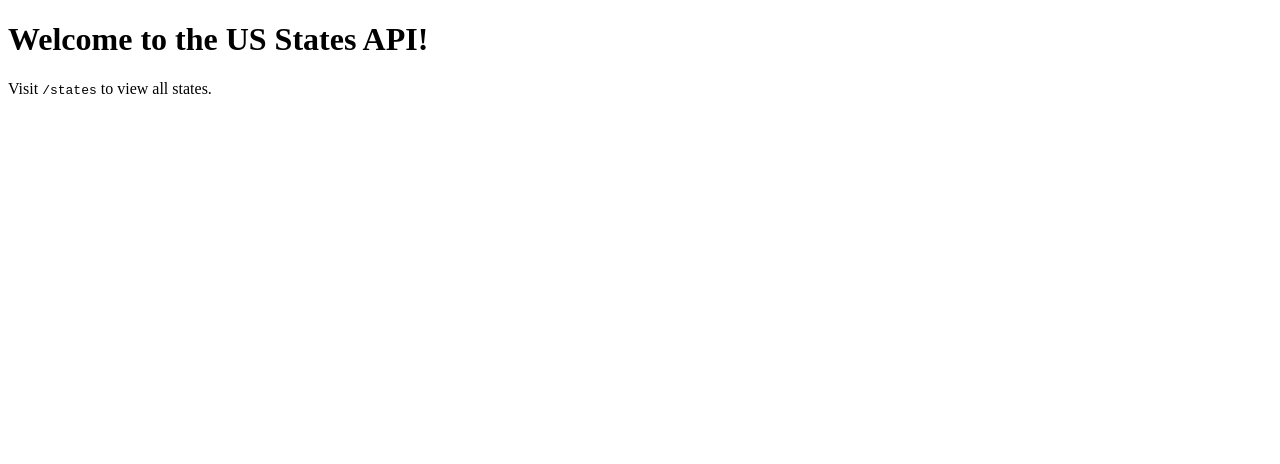
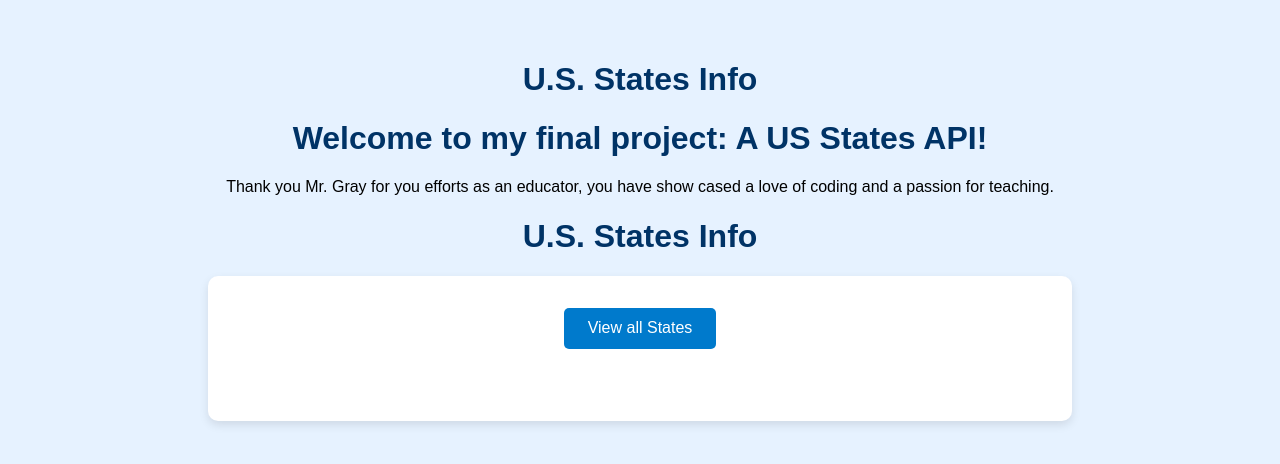
Before and after one commit to Element713/Final_Project_INF_653, a website: page views/index.html in a window 1280 px wide. Drawn offline with Linux system fonts and the light colour scheme.

Commit message:
Make it pretty ~ Please don't break

```diff
--- a/views/index.html
+++ b/views/index.html
@@ -1,11 +1,112 @@
 <!DOCTYPE html>
 <html lang="en">
 <head>
-    <meta charset="UTF-8">
-    <title>US States API</title>
+  <meta charset="UTF-8" />
+  <meta name="viewport" content="width=device-width, initial-scale=1.0"/>
+  <title>US States Info</title>
+  <style>
+    body {
+      background-color: #e6f2ff;
+      font-family: Arial, sans-serif;
+      padding: 2rem;
+    }
+
+    h1 {
+      text-align: center;
+      color: #003366;
+    }
+
+    .header {
+      text-align: center;
+      margin-bottom: 2rem;
+    }
+
+    .container {
+      max-width: 800px;
+      margin: auto;
+      background:#ffffff;
+      padding: 2rem;
+      border-radius: 10px;
+      box-shadow: 0 4px 10px rgba(0, 0, 0, 0.1);
+    }
+
+    button {
+      background-color: #007acc;
+      color: white;
+      padding: 0.7rem 1.5rem;
+      border: none;
+      border-radius: 5px;
+      font-size: 1rem;
+      cursor: pointer;
+      margin-bottom: 1rem;
+    }
+
+    button:hover {
+      background-color: #005c99;
+    }
+
+    .state {
+      border-bottom: 1px solid #ccc;
+      padding: 1rem 0;
+    }
+
+    .state:last-child {
+      border-bottom: none;
+    }
+
+    .state h2 {
+      margin: 0;
+      color: #003366;
+    }
+
+    .state p {
+      margin: 0.3rem 0;
+    }
+.button-wrapper {
+  display: flex;
+  justify-content: center;
+  margin-bottom: 1.5rem;
+}
+  </style>
 </head>
 <body>
-    <h1>Welcome to the US States API!</h1>
-    <p>Visit <code>/states</code> to view all states.</p>
+    <div class="header">
+        <h1>U.S. States Info</h1>
+    <h1>Welcome to my final project: A US States API!</h1>
+        <p>
+             Thank you Mr. Gray for you efforts as an educator, you have show cased a love of coding and a passion for teaching.
+        </p>
+  <h1>U.S. States Info</h1>
+  <div class="container">
+    <div class="button-wrapper">
+        <button onclick="loadStates()">View all States</button>
+      </div>
+    <div id="statesList"></div>
+  </div>
+
+  <script>
+    async function loadStates() {
+      try {
+        const res = await fetch('/states');
+        const data = await res.json();
+        const list = document.getElementById('statesList');
+        list.innerHTML = '';
+
+        data.forEach(state => {
+          const div = document.createElement('div');
+          div.className = 'state';
+          div.innerHTML = `
+            <h2>${state.state} (${state.code})</h2>
+            <p><strong>Capital:</strong> ${state.capital_city}</p>
+            <p><strong>Nickname:</strong> ${state.nickname}</p>
+            <p><strong>Population:</strong> ${state.population.toLocaleString()}</p>
+          `;
+          list.appendChild(div);
+        });
+      } catch (err) {
+        console.error('Error fetching states:', err);
+      }
+    }
+  </script>
 </body>
 </html>
```
